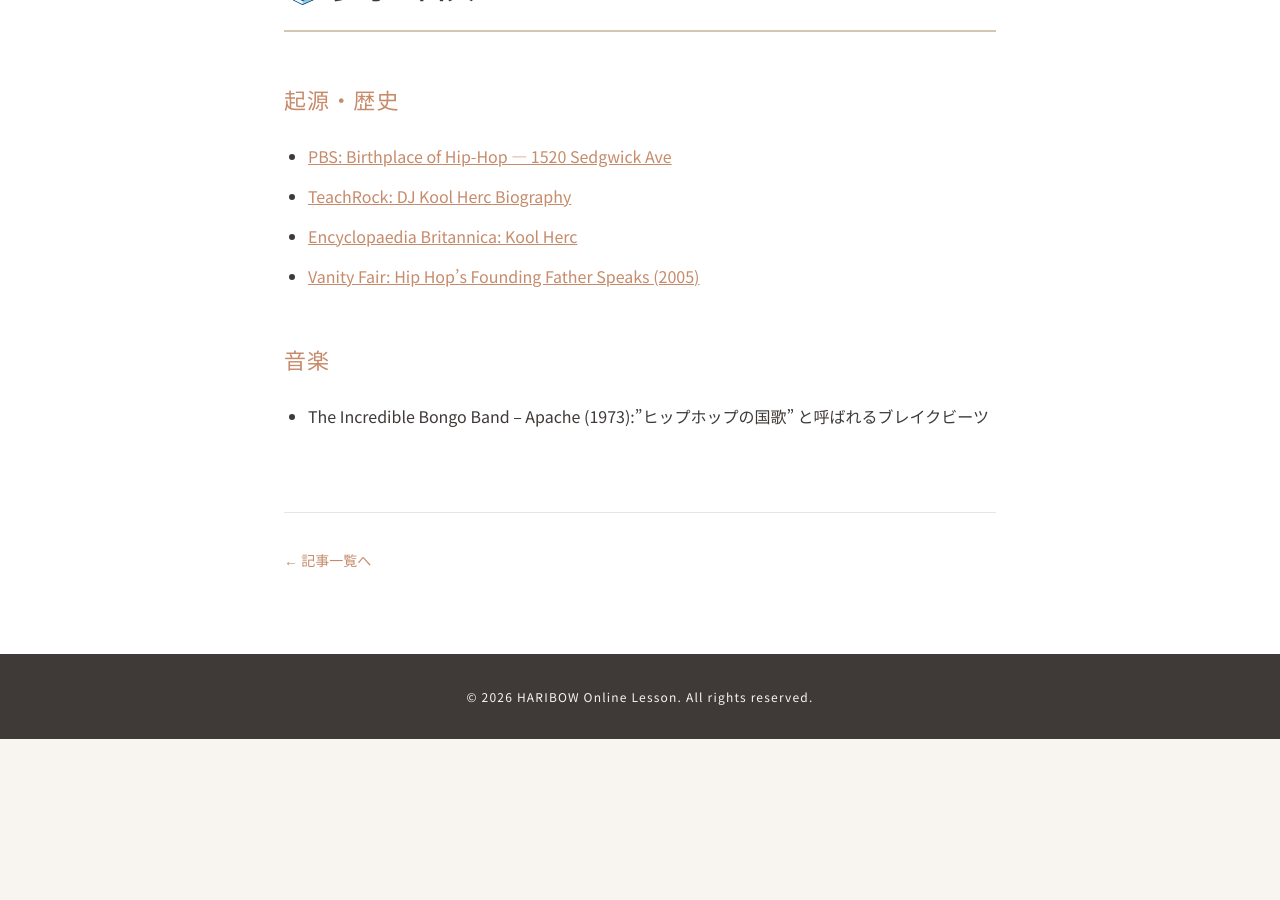
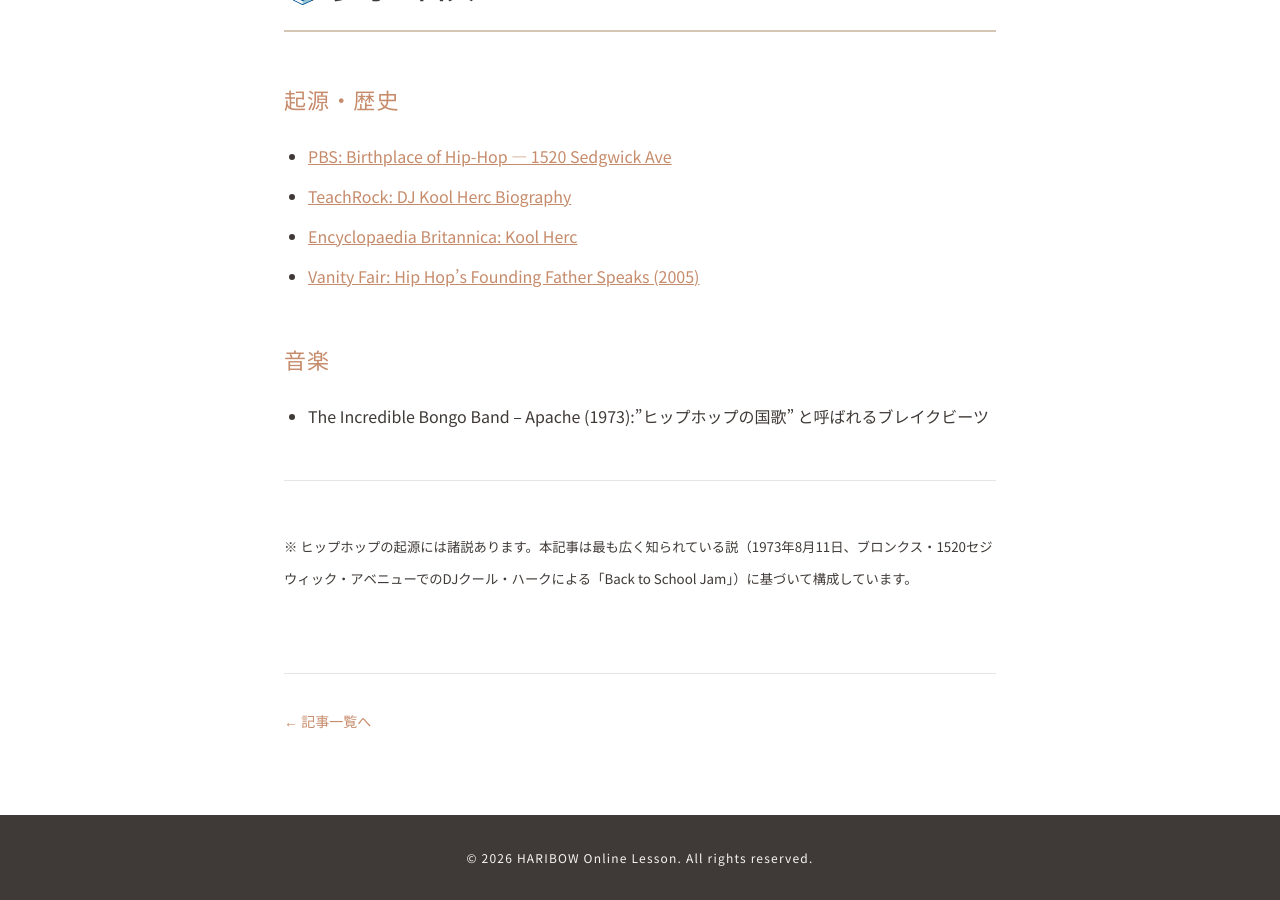
Before and after one commit to JunyaUnityDev/haribow-online-lesson-articles, a Jekyll site: the page built from _scheduled/hiphop-origin.md, in a window 1280 px wide and 900 px high, scrolled down 9642 px. Built offline with Jekyll 4.4.1, drawn with Linux system fonts in a browser that asks for light colours; some web fonts are replaced; before the commit the page ends 10381 px from its top, so only the background shows below that.

Commit message:
Add 'theories vary' caveat to hiphop-origin per writing rule
The writing rules in CLAUDE.md require every culture/history article to
include a 'doctrine varies' note somewhere. Add a small footer at the
end of the references section pointing out that the article follows
the most widely accepted account of hip-hop's origin (Kool Herc /
1520 Sedgwick / 1973-08-11) and that other accounts exist.

```diff
--- a/_scheduled/hiphop-origin.md
+++ b/_scheduled/hiphop-origin.md
@@ -142,3 +142,7 @@ order: 5
 ### 音楽
 
 - The Incredible Bongo Band – Apache (1973):"ヒップホップの国歌" と呼ばれるブレイクビーツ
+
+---
+
+<small>※ ヒップホップの起源には諸説あります。本記事は最も広く知られている説（1973年8月11日、ブロンクス・1520セジウィック・アベニューでのDJクール・ハークによる「Back to School Jam」）に基づいて構成しています。</small>
```
